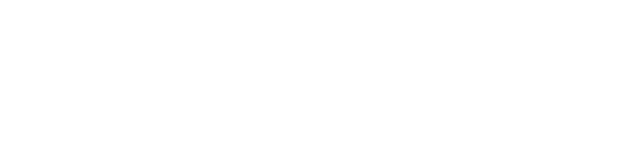
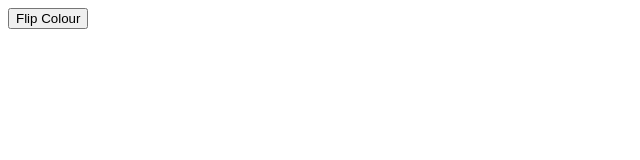
Before and after one commit to SnoopyJacks/Colour-Flipper, a plain HTML site: page index.html in a window 1280 px wide. Shown: the whole page, without its empty margins (0-640 px from the left). Drawn offline with Linux system fonts and the light colour scheme.

Commit message:
Added HTMl and button
Button to click and change the colour of the page

```diff
--- a/index.html
+++ b/index.html
@@ -6,6 +6,11 @@
     <title>Colour Flipper</title>
 </head>
 <body>
+    <div>
+        <button onclick="changeColour()">
+            Flip Colour
+        </button>
+    </div>
+</body>
 
-</body>
 </html>
```
